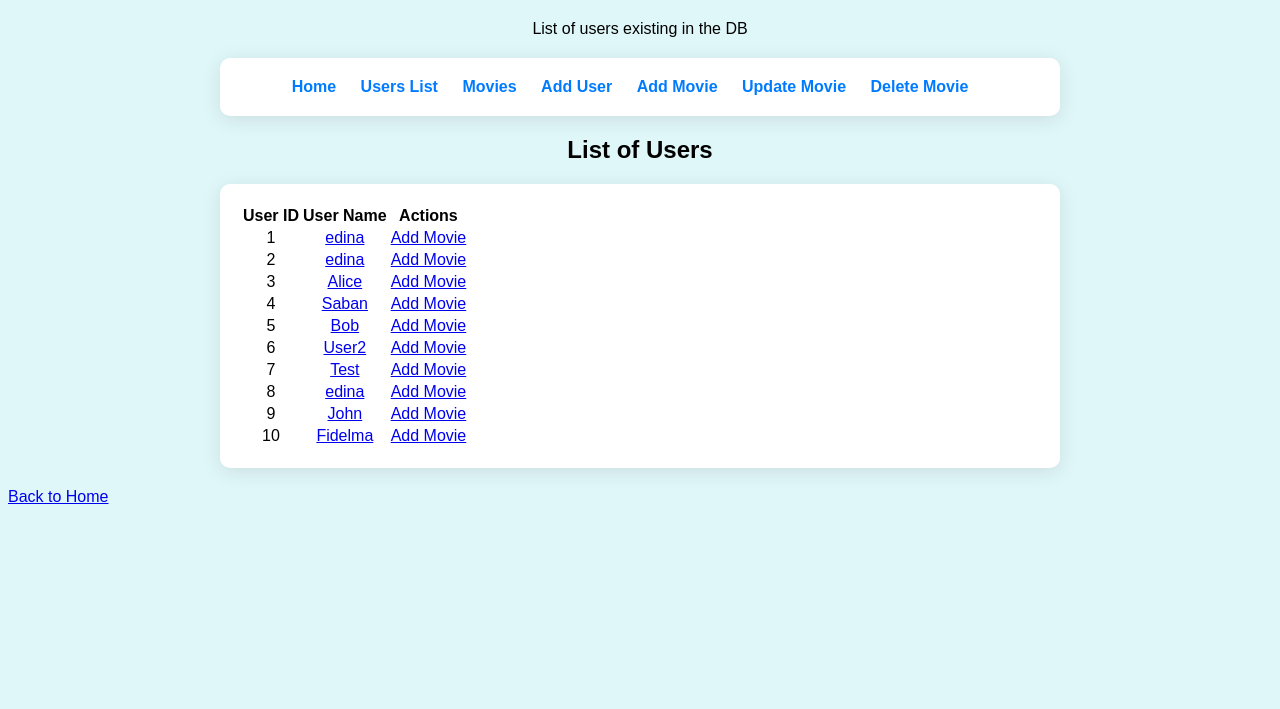
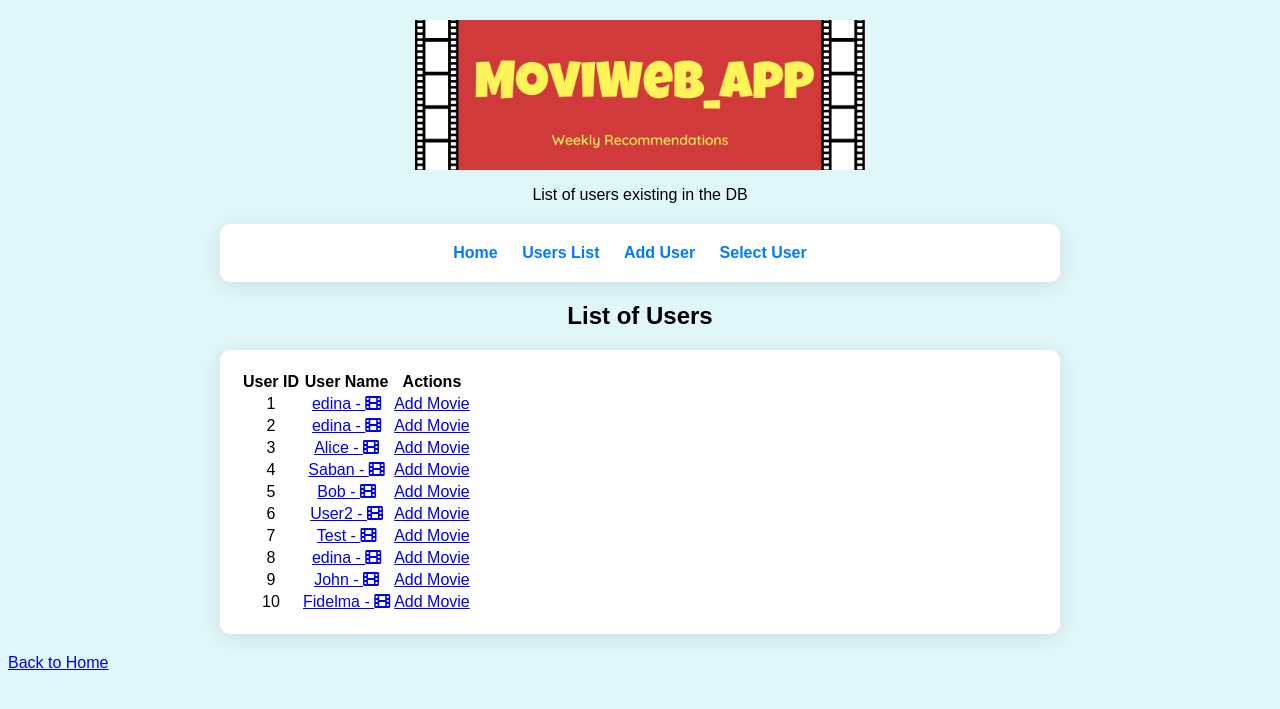
Before and after one commit to EdinaAdzem/moviweb_app, a Flask app: page /users in a window 1280 px wide. Shown: the top 709 px of the page. Run offline with Flask 3, Linux system fonts and the light colour scheme; data comes from the database, SQL or seed files in the repository; both versions use the stored data as it was after the commit.

Commit message:
final changes, adding logos, refactoring app.py and the html remplates, added select user functionality

```diff
--- a/app.py
+++ b/app.py
@@ -1,37 +1,42 @@
 from flask import Flask, render_template, request, redirect, url_for
 from datamanager.sqlite_data_manager import SQLiteDataManager
-from modelsDB import db  # Import db here
+from modelsDB import db
+
 
 def create_app():
     app = Flask(__name__)
 
-    # Set up configuration
     import os
     basedir = os.path.abspath(os.path.dirname(__file__))
     app.config['SQLALCHEMY_DATABASE_URI'] = f'sqlite:///{os.path.join(basedir, "database", "moviweb.db")}'
 
     app.config['SQLALCHEMY_TRACK_MODIFICATIONS'] = False
-
-    # Initialize SQLAlchemy
     db.init_app(app)
 
-    # Import models here to avoid circular imports
     with app.app_context():
         from modelsDB import User, Movie
         db.create_all()  # Create database tables
 
-    # Initialize SQLiteDataManager
     data_manager = SQLiteDataManager(app)
 
-    # routes
     @app.route('/')
     def home():
-        return render_template('home_page.html')
+        users = data_manager.get_all_users()
+        return render_template('home_page.html', users=users)
 
     @app.route('/users')
     def list_users():
         users = data_manager.get_all_users()
         return render_template('users_page.html', users=users)
+
+    @app.route('/select_user', methods=['GET', 'POST'])
+    def select_user():
+        if request.method == 'POST':
+            selected_user_id = request.form['user_id']
+            return redirect(url_for('user_movies', user_id=selected_user_id))
+
+        users = data_manager.get_all_users()
+        return render_template('select_user.html', users=users)
 
     @app.route('/user/<int:user_id>/movies')
     def user_movies(user_id):
@@ -76,10 +81,10 @@ def create_app():
 
         if request.method == 'POST':
             movie_data = {
-                'name': request.form['name'] or movie.name,
-                'director': request.form['director'] or movie.director,
-                'year': request.form['year'] or movie.year,
-                'rating': request.form['rating'] or movie.rating,
+                'name': request.form.get('title', movie.name),
+                'director': request.form.get('director', movie.director),
+                'year': request.form.get('year', movie.year),
+                'rating': request.form.get('rating', movie.rating),
                 'user_id': user_id
             }
             data_manager.update_movie(movie_id, movie_data)
@@ -94,7 +99,6 @@ def create_app():
 
     return app
 
-    #error handling
     @app.errorhandler(404)
     def page_not_found(e):
         return render_template('template404.html'), 404
@@ -103,6 +107,7 @@ def create_app():
     def internal_server_error(e):
         return render_template('template500.html'), 500
 
+
 if __name__ == '__main__':
     app = create_app()
     app.run(debug=True)
--- a/datamanager/sqlite_data_manager.py
+++ b/datamanager/sqlite_data_manager.py
@@ -11,22 +11,29 @@ class SQLiteDataManager:
     def init_app(self, app):
         self.app = app
 
+
     def get_all_users(self):
+        """gets all users available in the db"""
         with current_app.app_context():
             return User.query.all()
 
+
     def get_user_movies(self, user_id):
+        """fetches user movies"""
         with current_app.app_context():
             user = User.query.get(user_id)
             return user.movies if user else []
 
+
     def add_user(self, user_data):
+        """add the users to the moviweb.db"""
         with current_app.app_context():
             user = User(**user_data)
             db.session.add(user)
             db.session.commit()
 
     def add_movie(self, movie_data):
+        """adding a movie with error handling"""
         try:
             with current_app.app_context():
                 movie = Movie(**movie_data)
@@ -36,12 +43,16 @@ class SQLiteDataManager:
             print(f"An error occurred while adding a movie: {e}")
             db.session.rollback()
 
+
     def get_movie(self, movie_id):
+        """gets the user movies"""
         with current_app.app_context():
             movie = Movie.query.get(movie_id)
             return movie if movie else None
 
+
     def update_movie(self, movie_id, movie_data):
+        """udpates movie, passes id """
         with current_app.app_context():
             movie = Movie.query.get(movie_id)
             if movie:
@@ -49,14 +60,18 @@ class SQLiteDataManager:
                     setattr(movie, key, value)
                 db.session.commit()
 
+
     def delete_movie(self, movie_id):
+        """delete movie"""
         with current_app.app_context():
             movie = Movie.query.get(movie_id)
             if movie:
                 db.session.delete(movie)
                 db.session.commit()
 
+
     def fetch_movie_details(self, title):
+        """handles fetching of movie detials from the api, passed title as param"""
         api_key = 'c3bb5c1c'
         url = f"http://www.omdbapi.com/?t={title}&apikey={api_key}"
         response = requests.get(url)
--- a/static/styles.css
+++ b/static/styles.css
@@ -6,6 +6,13 @@ body {
 header {
     text-align: center;
     margin: 20px 0;
+}
+
+.header-logo {
+    max-width: 450px;
+    height: auto;
+    display: block;
+    margin: 0 auto;
 }
 
 main {
@@ -103,3 +110,17 @@ main {
 .error-container p {
     font-size: 1.2em;
 }
+
+.video-container {
+    display: flex;
+    justify-content: center;
+    align-items: center;
+    height: 100vh;
+    margin: 20px 0;
+}
+
+video {
+    max-width: 20%;
+    max-height: 20%;
+    border: 2px solid #000;
+}
--- a/templates/users_page.html
+++ b/templates/users_page.html
@@ -5,9 +5,11 @@
     <meta name="viewport" content="width=device-width, initial-scale=1.0">
     <title>Users - MovieWeb App</title>
     <link rel="stylesheet" href="{{ url_for('static', filename='styles.css') }}">
+    <link rel="stylesheet" href="https://cdnjs.cloudflare.com/ajax/libs/font-awesome/6.0.0-beta3/css/all.min.css">
 </head>
 <body>
     <header>
+        <img src="{{ url_for('static', filename='header_logo.png') }}" alt="Header Logo" class="header-logo">
         <p>List of users existing in the DB</p>
     </header>
 
@@ -17,11 +19,8 @@
                 <ul class="nav-list">
                     <li><a href="{{ url_for('home') }}">Home</a></li>
                     <li><a href="{{ url_for('list_users') }}">Users List</a></li>
-                    <li><a href="{{ url_for('user_movies', user_id=1) }}">Movies</a></li>
                     <li><a href="{{ url_for('add_user') }}">Add User</a></li>
-                    <li><a href="{{ url_for('add_movie', user_id=1) }}">Add Movie</a></li>
-                    <li><a href="{{ url_for('update_movie', user_id=1, movie_id=1) }}">Update Movie</a></li>
-                    <li><a href="{{ url_for('delete_movie', user_id=1, movie_id=1) }}">Delete Movie</a></li>
+                    <li><a href="{{ url_for('select_user') }}">Select User</a></li>
                 </ul>
             </nav>
         </div>
@@ -39,11 +38,9 @@
                 <tbody>
                     {% for user in users %}
                         <tr>
+                            <td>{{ user.id }}</td>
                             <td>
-                                {{ user.id }}
-                            </td>
-                            <td>
-                                <a href="{{ url_for('user_movies', user_id=user.id) }}">{{ user.name }}</a>
+                                <a href="{{ url_for('user_movies', user_id=user.id) }}">{{ user.name }} - <i class="fas fa-film" title="View Movies"></i></a>
                             </td>
                             <td>
                                 <a href="{{ url_for('add_movie', user_id=user.id) }}">Add Movie</a>
```
Also changed, not shown: templates/add_movie.html (+4 -4 lines), templates/add_user.html (+4 -5 lines), templates/home_page.html (+27 -7 lines), templates/movies.html (+4 -5 lines), templates/select_user.html (added, +32 -0 lines), templates/update_movie.html (+7 -4 lines), database/moviweb.db, static/header_logo.png (added), 3 other files.
